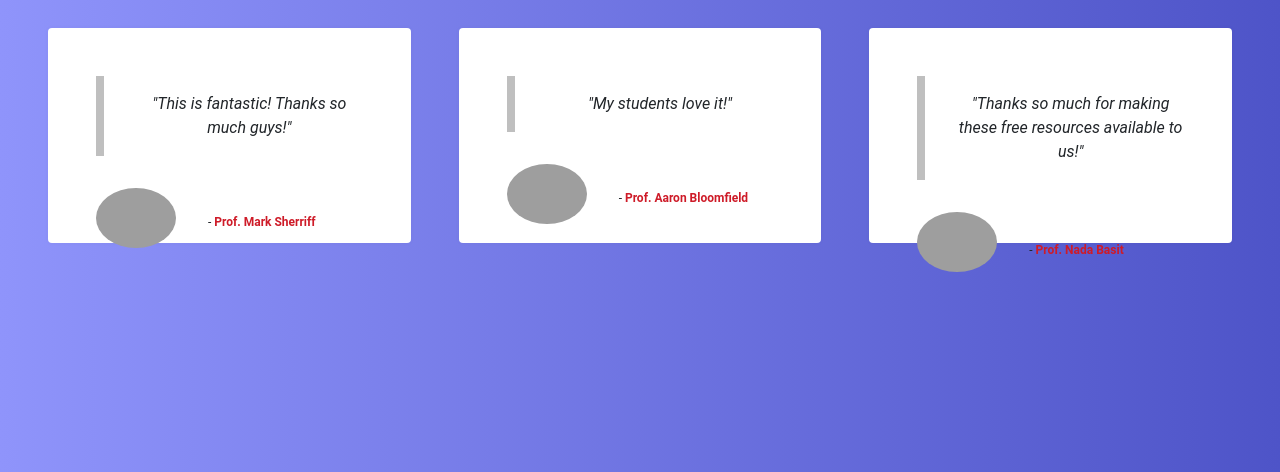
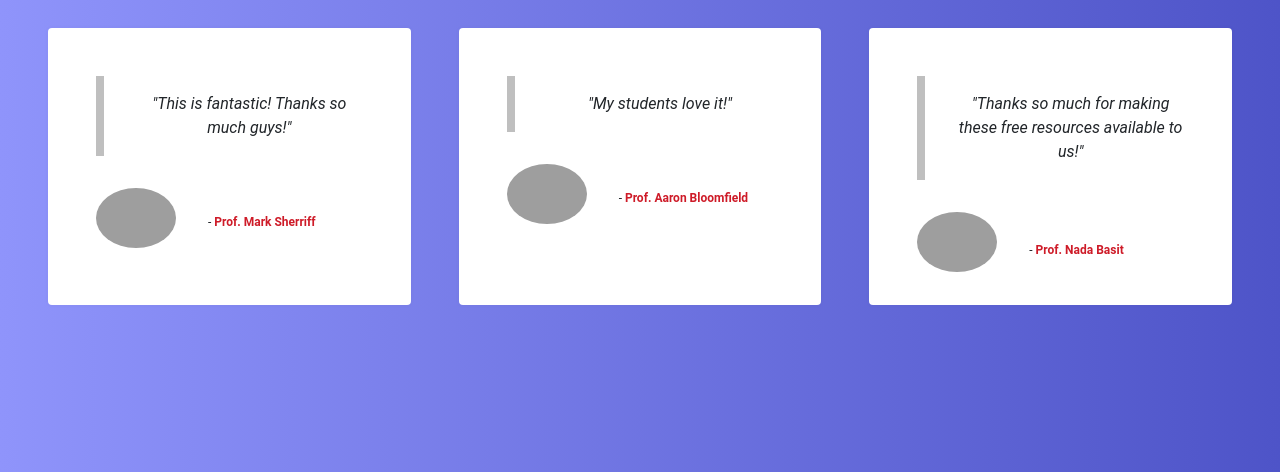
Before and after one commit to HarrisonClark/QuickTutor, a Django app: page / in a window 1280 px wide. Shown: the part 1363-1835 px from the top of the page. Run offline with Django 3.2, Linux system fonts and the light colour scheme; some libraries are stand-ins or nearby versions; grey boxes are pictures that could not be loaded.

Commit message:
Format testimonial box.

```diff
--- a/study/static/main.css
+++ b/study/static/main.css
@@ -231,7 +231,7 @@ blockquote {
     width: calc(33.3333333333% + -0.5rem); }
   .testimonials .content {
     border-radius: 4px;
-    height: 70%;
+    height: 90%;
     padding: 3rem; }
     .testimonials .content .author {
       display: -moz-flex;
```
